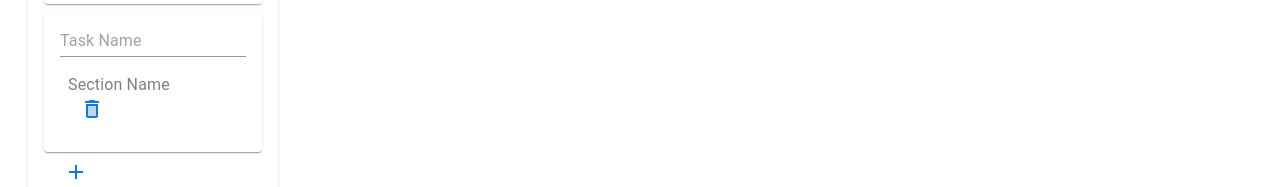
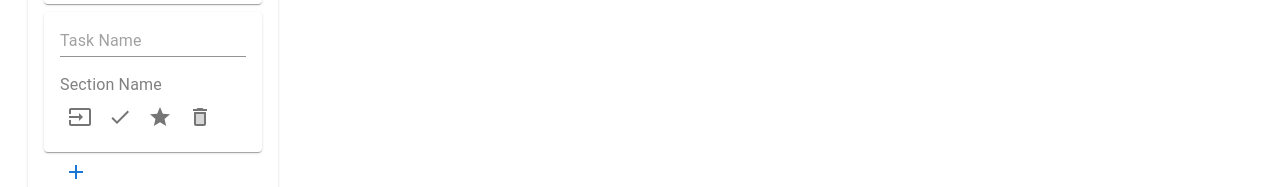
Before and after one commit to Yuta-K19418/recurtion-task-management-app, a React (Create React App) app: page / in a window 1280 px wide. Both pictures are taken after a click on the button "ADD SECTION". Shown: the part 159-346 px from the top of the page. Built offline with nearby package versions, Linux system fonts and the light colour scheme.

Commit message:
added icons

```diff
--- a/src/components/taskCard.tsx
+++ b/src/components/taskCard.tsx
@@ -1,14 +1,18 @@
+import Input from "@mui/icons-material/Input";
+import Star from "@mui/icons-material/Star";
+import Check from "@mui/icons-material/Check";
 import DeleteTwoToneIcon from "@mui/icons-material/DeleteTwoTone";
 import {
   Box,
-  Button,
   Card,
   CardContent,
+  IconButton,
   TextField,
   Typography,
 } from "@mui/material";
 import { useDispatch } from "react-redux";
 import { DeleteTaskCardAction } from "../actions/sections";
+import { useState } from "react";
 
 interface Props {
   taskSectionId: string;
@@ -17,6 +21,20 @@ interface Props {
 }
 
 const TaskCard = (props: Props) => {
+  const [inputButtonState, setInputButtonState] = useState(false);
+  const [checkButtonState, setCheckButtonState] = useState(false);
+  const [starButtonState, setStarButtonState] = useState(false);
+
+  const onInput = () => {
+    setInputButtonState(!inputButtonState);
+  };
+  const onCheck = () => {
+    setCheckButtonState(!checkButtonState);
+  };
+  const onStar = () => {
+    setStarButtonState(!starButtonState);
+  };
+
   const dispatch = useDispatch();
   const onDeleteTaskCard = () => {
     dispatch(DeleteTaskCardAction(props.taskSectionId, props.taskId));
@@ -26,14 +44,32 @@ const TaskCard = (props: Props) => {
     <Card sx={{ height: 140, p: 0, mb: 1 }}>
       <CardContent>
         <TextField variant="standard" size="small" placeholder="Task Name" />
-        <Typography sx={{ mx: 1, mt: 2 }} color="#808080">
+        <Typography sx={{ mt: 2 }} color="#808080">
           Section Name
           {props.taskSectionName === "" ? "" : `: ${props.taskSectionName}`}
         </Typography>
         <Box sx={{ display: "inline-flex", justifyContent: "flex-end" }}>
-          <Button sx={{ m: 0, p: 0 }} onClick={onDeleteTaskCard}>
+          <IconButton
+            color={inputButtonState ? "success" : "default"}
+            onClick={onInput}
+          >
+            <Input />
+          </IconButton>
+          <IconButton
+            color={checkButtonState ? "success" : "default"}
+            onClick={onCheck}
+          >
+            <Check />
+          </IconButton>
+          <IconButton
+            color={starButtonState ? "success" : "default"}
+            onClick={onStar}
+          >
+            <Star />
+          </IconButton>
+          <IconButton onClick={onDeleteTaskCard}>
             <DeleteTwoToneIcon />
-          </Button>
+          </IconButton>
         </Box>
       </CardContent>
     </Card>
```
